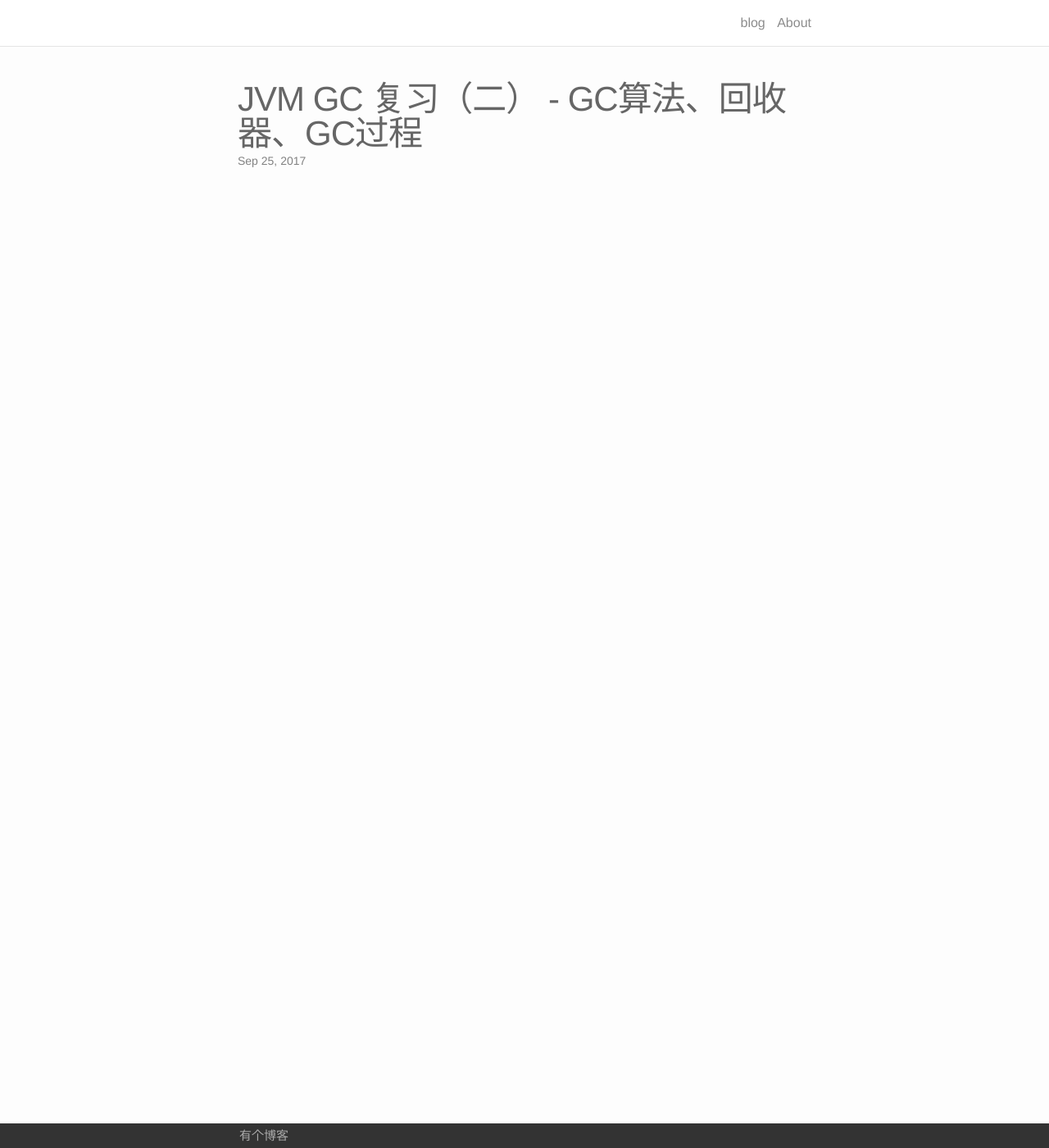
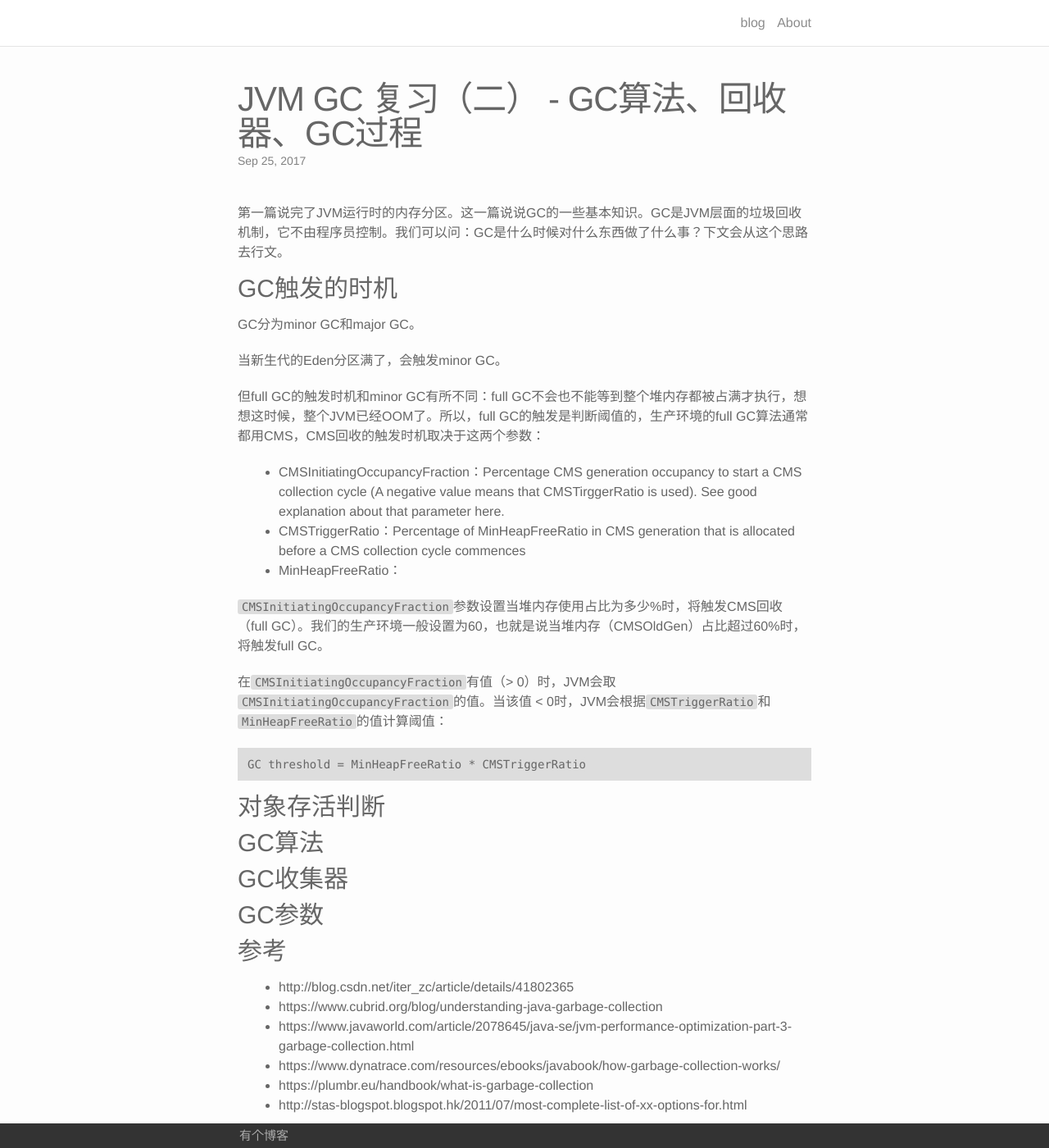
Before and after one commit to afghl/afghl.github.io, a Jekyll site: the page built from _posts/2017-09-25-jvm-gc-summary-02-gc-detail.markdown, in a window 1280 px wide and 1400 px high. Shown: the whole window at 82% size. Built offline with Jekyll 4.4.1, drawn with Linux system fonts in a browser that asks for light colours.

Commit message:
add GC threshold

```diff
--- a/_posts/2017-09-25-jvm-gc-summary-02-gc-detail.markdown
+++ b/_posts/2017-09-25-jvm-gc-summary-02-gc-detail.markdown
@@ -3,3 +3,46 @@ layout: post
 title:  "JVM GC 复习（二） - GC算法、回收器、GC过程"
 date:   2017-09-25 12:58:00 +0800
 ---
+
+第一篇说完了JVM运行时的内存分区。这一篇说说GC的一些基本知识。GC是JVM层面的垃圾回收机制，它不由程序员控制。我们可以问：GC是什么时候对什么东西做了什么事？下文会从这个思路去行文。
+
+### GC触发的时机
+
+GC分为minor GC和major GC。
+
+当新生代的Eden分区满了，会触发minor GC。
+
+但full GC的触发时机和minor GC有所不同：full GC不会也不能等到整个堆内存都被占满才执行，想想这时候，整个JVM已经OOM了。所以，full GC的触发是判断阈值的，生产环境的full GC算法通常都用CMS，CMS回收的触发时机取决于这两个参数：
+
+- CMSInitiatingOccupancyFraction：Percentage CMS generation occupancy to start a CMS collection cycle (A negative value means that CMSTirggerRatio is used). See good explanation about that parameter here.
+- CMSTriggerRatio：Percentage of MinHeapFreeRatio in CMS generation that is allocated before a CMS collection cycle commences
+- MinHeapFreeRatio：
+
+`CMSInitiatingOccupancyFraction`参数设置当堆内存使用占比为多少%时，将触发CMS回收（full GC）。我们的生产环境一般设置为60，也就是说当堆内存（CMSOldGen）占比超过60%时，将触发full GC。
+
+在`CMSInitiatingOccupancyFraction`有值（> 0）时，JVM会取`CMSInitiatingOccupancyFraction`的值。当该值 < 0时，JVM会根据`CMSTriggerRatio`和`MinHeapFreeRatio`的值计算阈值：
+
+~~~
+GC threshold = MinHeapFreeRatio * CMSTriggerRatio
+~~~
+
+### 对象存活判断
+
+
+
+### GC算法
+
+### GC收集器
+
+
+
+### GC参数
+
+### 参考
+
+- http://blog.csdn.net/iter_zc/article/details/41802365
+- https://www.cubrid.org/blog/understanding-java-garbage-collection
+- https://www.javaworld.com/article/2078645/java-se/jvm-performance-optimization-part-3-garbage-collection.html
+- https://www.dynatrace.com/resources/ebooks/javabook/how-garbage-collection-works/
+- https://plumbr.eu/handbook/what-is-garbage-collection
+- http://stas-blogspot.blogspot.hk/2011/07/most-complete-list-of-xx-options-for.html
```
